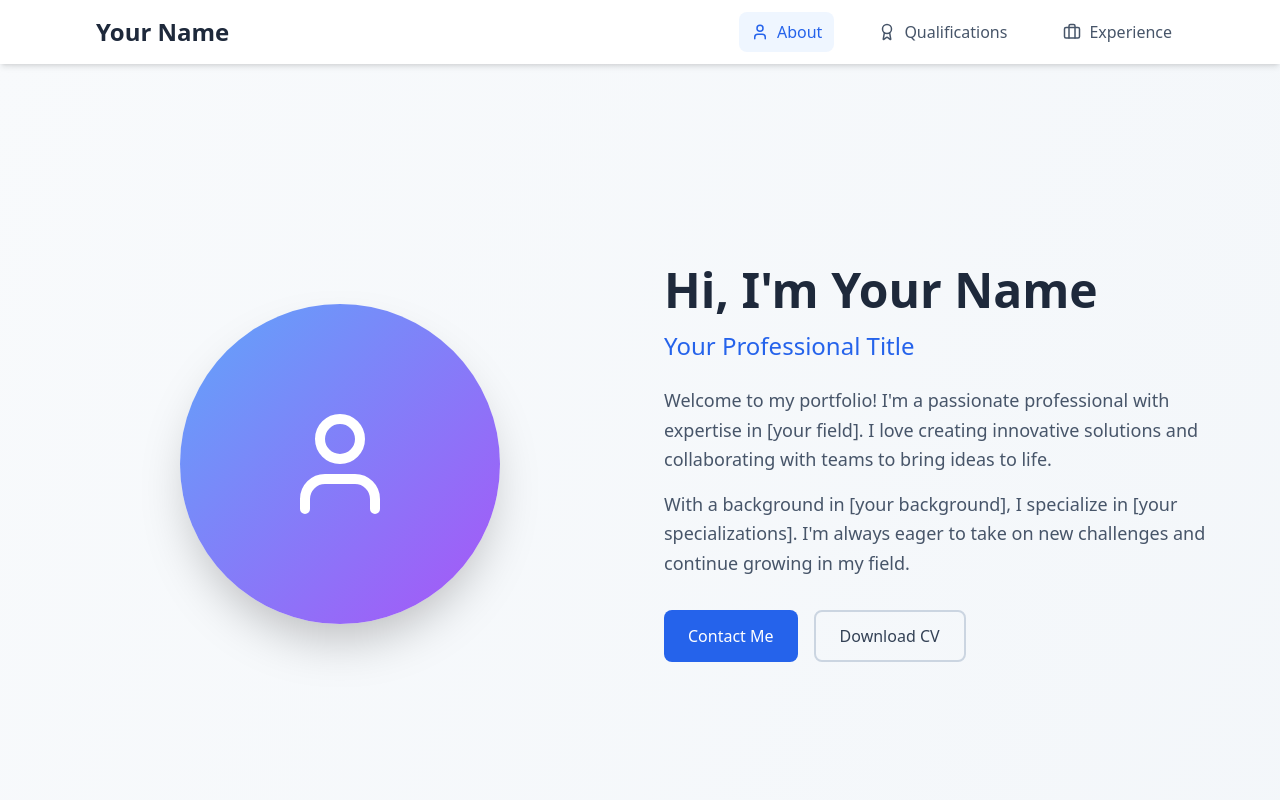
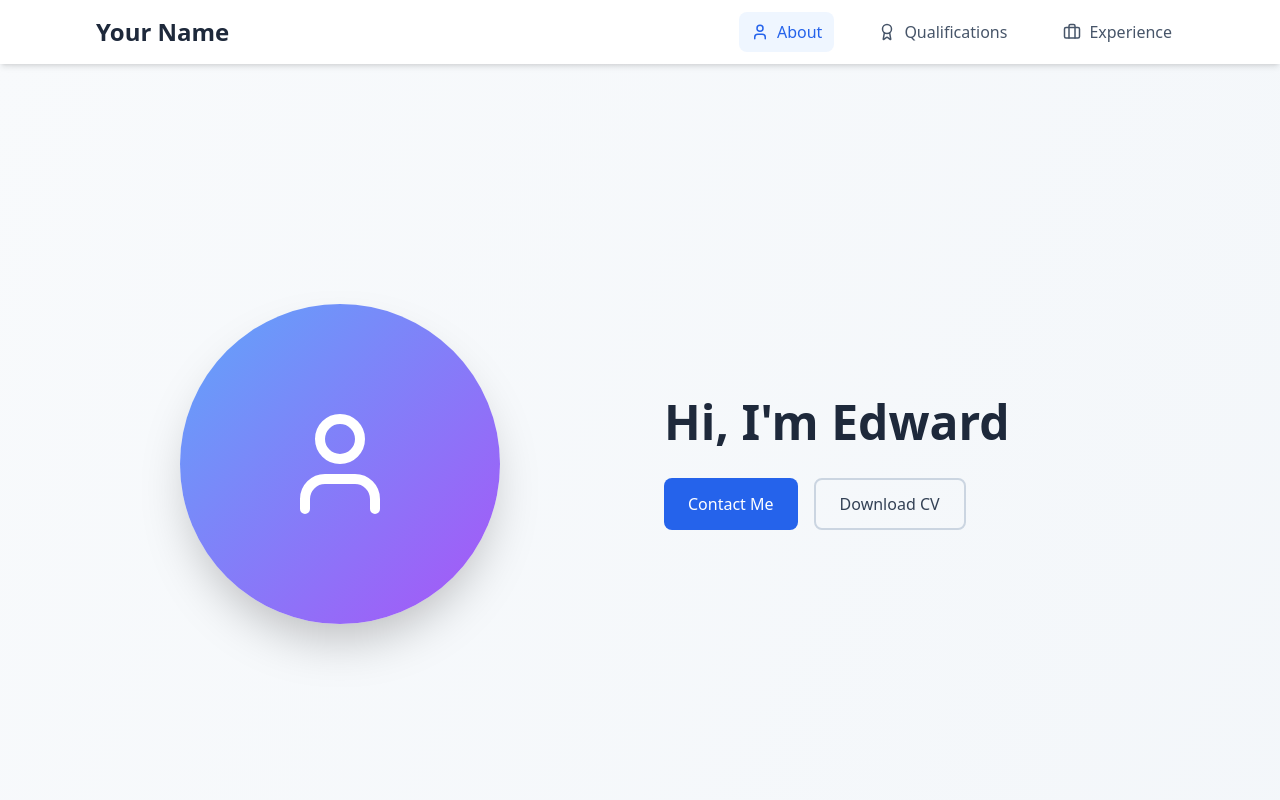
Before and after one commit to edonson2016/my-portfolio, a React (Create React App) app: page / in a window 1280 px wide. Shown: the top 800 px of the page. Built offline with nearby package versions, Linux system fonts and the light colour scheme.

Commit message:
Simplified heading

```diff
--- a/src/App.js
+++ b/src/App.js
@@ -117,19 +117,14 @@ export default function Portfolio() {
               {/* Description */}
               <div>
                 <h1 className="text-4xl md:text-5xl font-bold text-slate-800 mb-4">
-                  Hi, I'm Your Name
+                  Hi, I'm Edward
                 </h1>
-                <h2 className="text-xl md:text-2xl text-blue-600 mb-6">
-                  Your Professional Title
-                </h2>
-                <p className="text-lg text-slate-600 leading-relaxed mb-4">
-                  Welcome to my portfolio! I'm a passionate professional with expertise in [your field].
-                  I love creating innovative solutions and collaborating with teams to bring ideas to life.
-                </p>
-                <p className="text-lg text-slate-600 leading-relaxed">
-                  With a background in [your background], I specialize in [your specializations].
-                  I'm always eager to take on new challenges and continue growing in my field.
-                </p>
+                {/* <h2 className="text-xl md:text-2xl text-blue-600 mb-6">
+                  Joint CS/Math Major Harvey Mudd College 26'
+                </h2> */}
+                {/* <p className="text-lg text-slate-600 leading-relaxed mb-4">
+
+                </p> */}
                 <div className="mt-8 flex space-x-4">
                   <button className="px-6 py-3 bg-blue-600 text-white rounded-lg hover:bg-blue-700 transition-colors">
                     Contact Me
```
